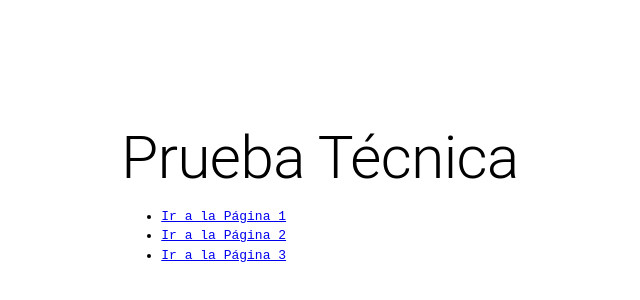
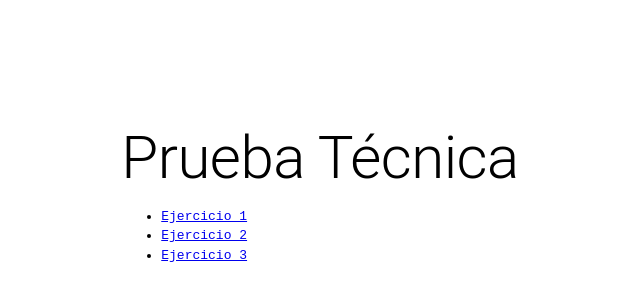
Before and after one commit to isaiahsalah/pruebafront02, a Next.js app: page / in a window 1280 px wide. Shown: the part 200-500 px from the top of the page, without its empty margins (320-960 px from the left). Built offline with nearby package versions, Linux system fonts and the light colour scheme.

Commit message:
first commit

```diff
--- a/src/pages/index.tsx
+++ b/src/pages/index.tsx
@@ -8,13 +8,13 @@ const HomePage = () => {
       <Typography variant='h2'>Prueba Técnica</Typography>
       <ul>
         <li>
-          <Link href="/page1">Ir a la Página 1</Link>
+          <Link href="/page1">Ejercicio 1</Link>
         </li>
         <li>
-          <Link href="/page2">Ir a la Página 2</Link>
+          <Link href="/page2">Ejercicio 2</Link>
         </li>
         <li>
-          <Link href="/page3">Ir a la Página 3</Link>
+          <Link href="/page3">Ejercicio 3</Link>
         </li>
       </ul>
     </div>
```
